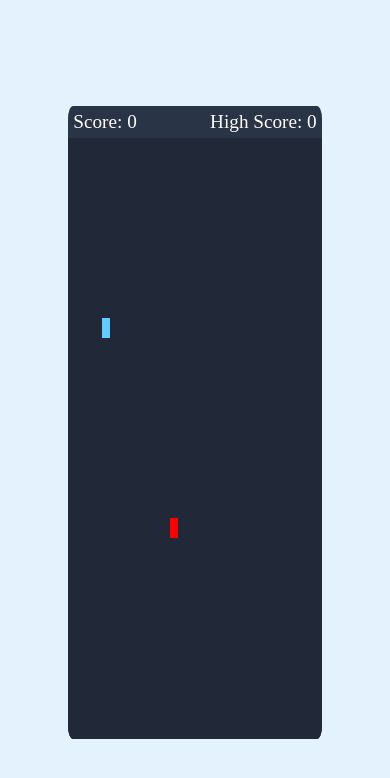
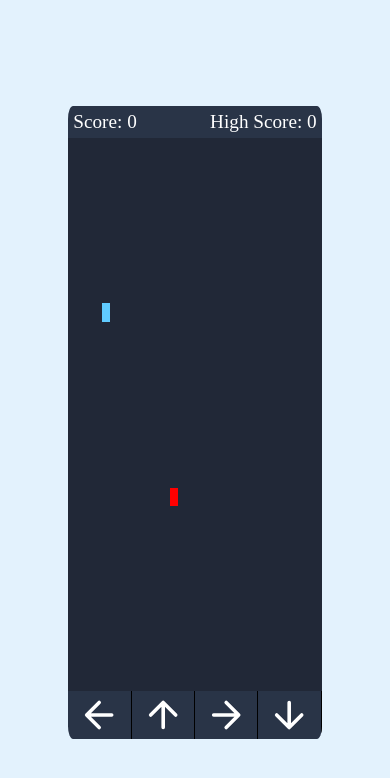
Before and after one commit to ashlee21salinas/SMART-goal, a plain HTML site: page snake.html in a window 390 px wide. Drawn offline with Linux system fonts and the light colour scheme.

Commit message:
ashlee
done with snake game

```diff
--- a/snake.css
+++ b/snake.css
@@ -58,3 +58,38 @@ body {
 .play-board .head {
     background: var(--snake);
 }
+
+.controls {
+    display: none;
+    justify-content: space-between;
+}
+
+.controls svg {
+    padding: 1% 0;
+    text-align: center;
+    cursor: pointer;
+    font-size: 1.3rem;
+    width: calc(100% / 4);
+    border-right: 1px solid black;
+}
+
+@media screen and (max-width: 800px) {
+    .wrapper {
+        width: 65vw;
+        height: 75vh;
+    }
+
+    .game-details {
+        font-size: 1.2rem;
+        padding: 2%;
+    }
+
+    .controls {
+        display: flex;
+    }
+
+    .controls svg {
+        padding: 1% 0;
+        font-size: 1.3rem;
+    }
+}
--- a/snake.html
+++ b/snake.html
@@ -1,5 +1,6 @@
 <!DOCTYPE html>
 <html lang="en">
+
 <head>
     <meta charset="UTF-8">
     <meta name="viewport" content="width=device-width, initial-scale=1.0">
@@ -7,6 +8,7 @@
     <link rel="stylesheet" href="snake.css">
     <script src="snake.js" defer></script>
 </head>
+
 <body>
     <div class="wrapper">
         <div class="game-details">
@@ -14,6 +16,28 @@
             <span class="high-score">High Score: 0</span>
         </div>
         <div class="play-board"></div>
+        <div class="controls">
+            <svg data-key="ArrowLeft" id="left" width="48" height="48" viewBox="0 0 48 48" fill="none" xmlns="http://www.w3.org/2000/svg">
+                <path d="M38 24H10M10 24L24 38M10 24L24 10" stroke="white" stroke-width="4" stroke-linecap="round"
+                    stroke-linejoin="round" />
+            </svg>
+            </svg>
+            <svg data-key="ArrowUp" id="up" width="48" height="48" viewBox="0 0 48 48" fill="none" xmlns="http://www.w3.org/2000/svg">
+                <path d="M24 38V10M24 10L10 24M24 10L38 24" stroke="white" stroke-width="4" stroke-linecap="round"
+                    stroke-linejoin="round" />
+            </svg>
+            </svg>
+            <svg data-key="ArrowRight" id="right" width="48" height="48" viewBox="0 0 48 48" fill="none" xmlns="http://www.w3.org/2000/svg">
+                <path d="M10 24H38M38 24L24 10M38 24L24 38" stroke="white" stroke-width="4" stroke-linecap="round"
+                    stroke-linejoin="round" />
+            </svg>
+            <svg data-key="ArrowDown" id="dowm" width="48" height="48" viewBox="0 0 48 48" fill="none" xmlns="http://www.w3.org/2000/svg">
+                <path d="M24 10V38M24 38L38 24M24 38L10 24" stroke="white" stroke-width="4" stroke-linecap="round"
+                    stroke-linejoin="round" />
+            </svg>
+
+        </div>
     </div>
 </body>
+
 </html>
--- a/snake.js
+++ b/snake.js
@@ -1,6 +1,7 @@
 const playBoard = document.querySelector(".play-board");
 const scoreElement = document.querySelector(".score");
 const highScoreElement = document.querySelector(".high-score");
+const controls = document.querySelectorAll(".controls svg")
 
 let gameOver = false;
 let foodX, foodY;
@@ -12,7 +13,7 @@ let score = 0;
 
 //this gets the highscore from local storage
 let highScore = localStorage.getItem("high-score") || 0;
-highScoreElement.innerText= `High Score: ${score}`;
+highScoreElement.innerText= `High Score: ${highScore}`;
 
 
 const changeFoodPostion = () => {
@@ -47,6 +48,11 @@ const changeDirection = (e) => {
     initGame();
 }
 
+controls.forEach(key => {
+    // calls change firection on each key that is pressed
+    key.addEventListener("click", () => changeDirection({ key: key.dataset.key }));
+})
+
 const initGame = () => {
     if(gameOver) return handleGameOver()
     let htmlMarkup = `<div class="food" style="grid-area: ${foodY} / ${foodX}"></div>`;
@@ -57,10 +63,11 @@ const initGame = () => {
         snakeBody.push([foodX, foodY]); // makes food go into bodies array
         score++; // +1 when interacted with food
 
-        highScore = score>= highScore ? score : highScore;
+        //high score number
+        highScore = score >= highScore ? score : highScore;
         localStorage.setItem("high-score", highScore);
         scoreElement.innerText= `Score: ${score}`;
-        highScoreElement.innerText= `High Score: ${score}`;
+        highScoreElement.innerText= `High Score: ${highScore}`;
 
     }
 
```
Also changed, not shown: img/Arrow down.svg (added), img/Arrow left.svg (added), img/Arrow right.svg (added), img/Arrow up.svg (added).
